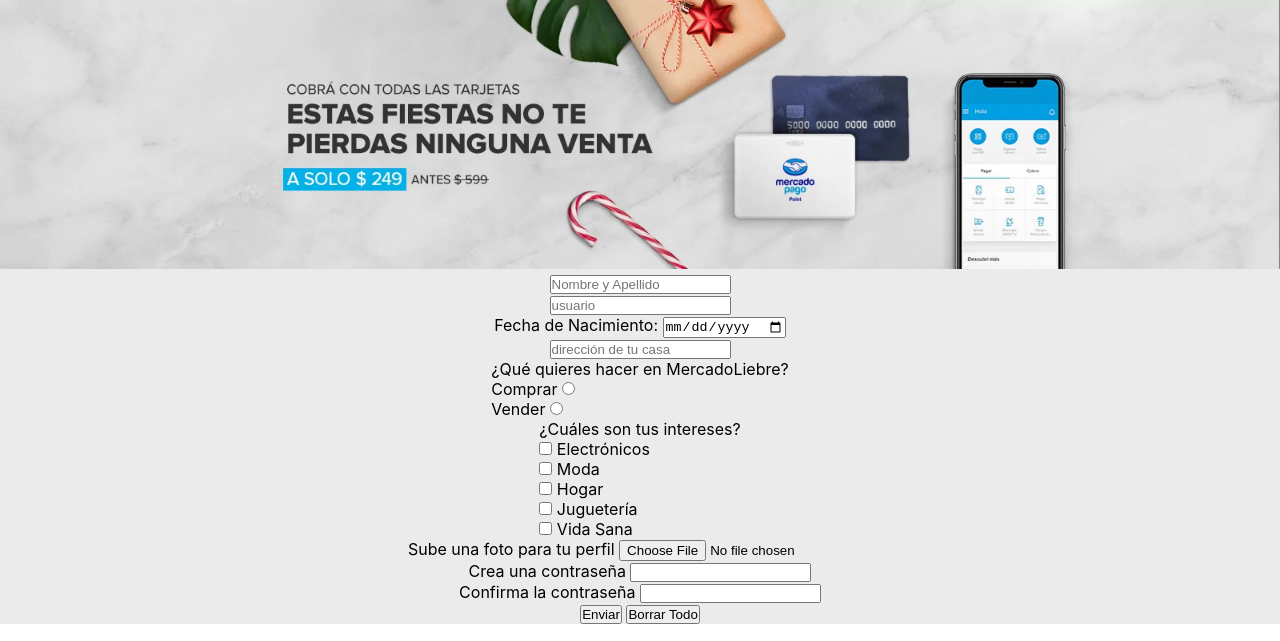
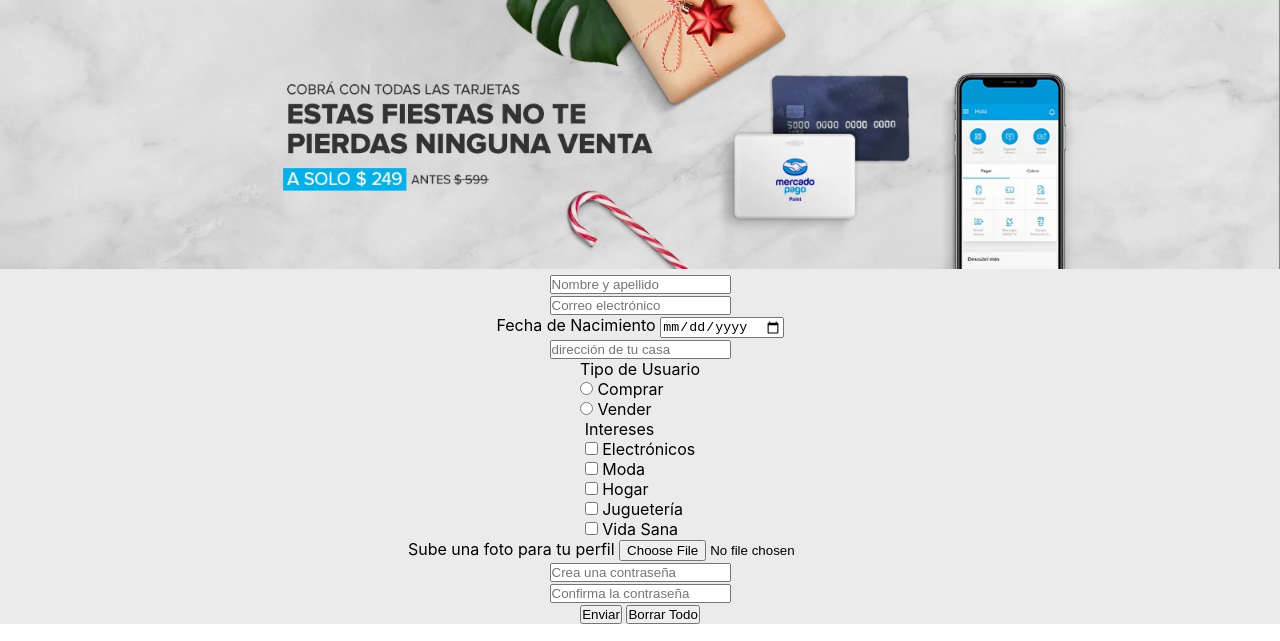
Before and after one commit to jorgenassar/MercadoLiebre, a website: page views/register.html in a window 1280 px wide. Shown: the part 159-800 px from the top of the page. Drawn offline with Linux system fonts and the light colour scheme; files whose address does not match are found by name.

Commit message:
Add files via upload

```diff
--- a/views/register.html
+++ b/views/register.html
@@ -57,39 +57,41 @@
         <section class="nombre-nuevo">
         <label for="name" name="name">
 
-            <input type="text" id="name" placeholder="Nombre y Apellido">
+            <input type="text" id="name" placeholder="Nombre y apellido" class="registro-nombre">
         </label>
     </section>
         <!-- <span>El nombre debe tener más de 2 carcatéres</span> -->
-        <section class="usuario-nuevo">
+        <section >
         <label for="username" name="username">
-            <input type="text" id="username" placeholder="usuario">
+            <input type="text" id="username" placeholder="Correo electrónico" class="usuario-nuevo">
         </label>
     </section>
-        <section class="dob">
-        <label for="dob" name="DOB">
-            Fecha de Nacimiento:
-            <input type="date" id="dob" >
+        <section >
+        <label for="dob" name="DOB" class="dob-label">
+            Fecha de Nacimiento
+            <input type="date" id="dob" class="dob">
         </label>
     </section>
-        <section class="domicilio">
+        <section >
         <label for="home-address" name="home-address">
-            <input type="text" id="home-adress" placeholder="dirección de tu casa">
+            <input type="text" id="home-adress" placeholder="dirección de tu casa" class="domicilio">
         </label>
     </section>
     <section class="perfil">
-        <legend>¿Qué quieres hacer en MercadoLiebre?</legend>
-        <div>
+        <legend class="perfil-legend">Tipo de Usuario</legend>
+        <div class="opciones-tipo-usuario">
+        <div >
+            <input type="radio" id="comprar" name="user-profile" value="Comprar">
             <label for="comprar">Comprar</label>
-            <input type="radio" id="comprar" name="user-profile" value="Comprar">
         </div>
         <div>
+            <input type="radio" id="vender" name="user-profile" value="Vender">
             <label for="vender">Vender</label>
-            <input type="radio" id="vender" name="user-profile" value="Vender">
+        </div>
         </div>
     </section>
         <section class="intereses">
-            <label for="intereses">¿Cuáles son tus intereses?</label>
+            <label for="intereses" class="intereses-label">Intereses</label>
             <div>
                 <input type="checkbox" name="intereses" value="electro">
                 Electrónicos
@@ -116,12 +118,12 @@
             <input type="file" id="foto" name="foto">
         </section>
         <section class="password">
-            <label for="password">Crea una contraseña</label>
-            <input type="password" id="password" name="password">
+            <label for="password"></label>
+            <input type="password" id="password" name="password" placeholder="Crea una contraseña" class="registro-contrasena">
         </section>
         <section class="password-confirm">
-            <label for="password-confirm">Confirma la contraseña</label>
-            <input type="password" id="password-confirm" name="password-confirm">
+            <label for="password-confirm"></label>
+            <input type="password" id="password-confirm" name="password-confirm" placeholder="Confirma la contraseña" class="registro-contrasena">
         </section>
         <section class="botones-registro">
         <button type="submit">Enviar</button>
```
